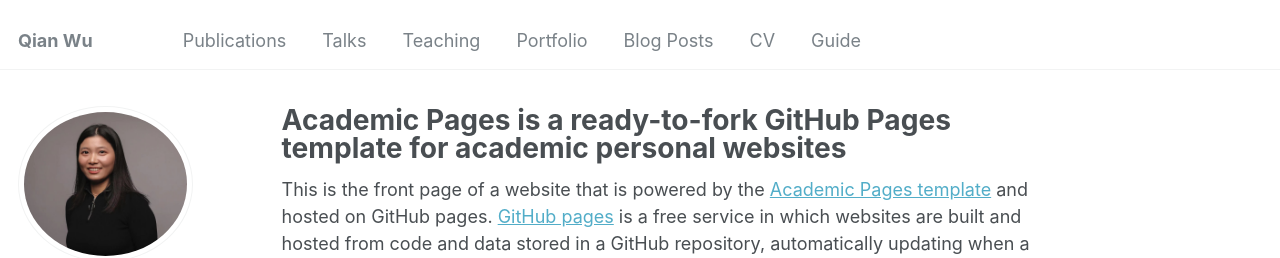
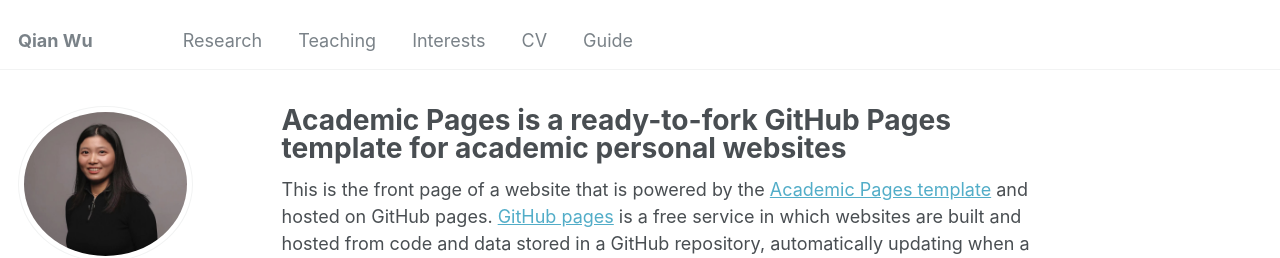
Before and after one commit to qianwu-ef/qianwu-ef.github.io, a Jekyll site: the page built from _pages/about.md, in a window 1280 px wide. Shown: the top 258 px of the page. Built offline with Jekyll 4.4.1, drawn with Linux system fonts in a browser that asks for light colours.

Commit message:
Update navigation.yml

```diff
--- a/_data/navigation.yml
+++ b/_data/navigation.yml
@@ -5,20 +5,14 @@
 # prevent it from being included in the site.
 
 main:
-  - title: "Publications"
-    url: /publications/
-
-  - title: "Talks"
-    url: /talks/
+  - title: "Research"
+    url: /research/
 
   - title: "Teaching"
     url: /teaching/
 
-  - title: "Portfolio"
-    url: /portfolio/
-
-  - title: "Blog Posts"
-    url: /year-archive/
+  - title: "Interests"
+    url: /interests/
 
   - title: "CV"
     url: /cv/
```
